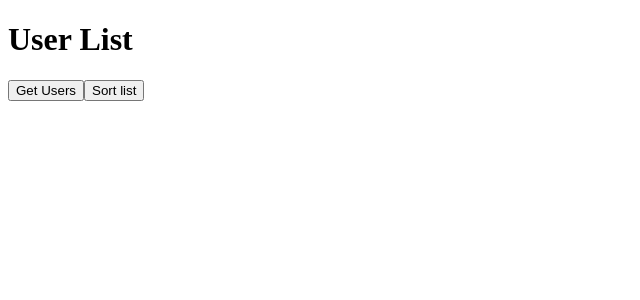
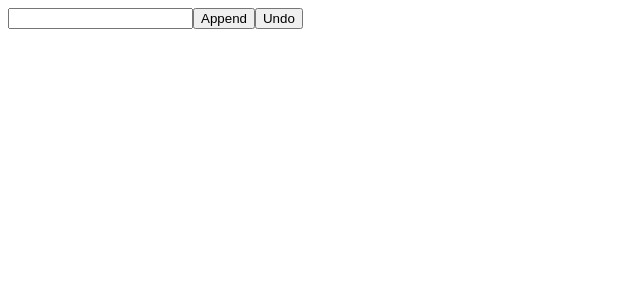
Before and after one commit to Arvind171219/react_mock, a React (Create React App) app: page / in a window 1280 px wide. Shown: the top 300 px of the page, without its empty margins (0-640 px from the left). Built offline with nearby package versions, Linux system fonts and the light colour scheme.

Commit message:
Appending String and Undo

```diff
--- a/src/App.js
+++ b/src/App.js
@@ -1,69 +1,32 @@
-import React,{useState} from "react";
+import React from "react";
+import { useState } from "react";
 
-const APIURL = "https://jsonplaceholder.typicode.com/users";
-function App() {
- const [userList, setUserList] = useState([]);
- const [originalUserList, setOriginalUserList] = useState([]);
- const [sortlevel, setSortlevel] = useState('');
-  const getUsers = async () => {
-    const response = await fetch(APIURL);
-    const data = await response.json();
-    // console.log(data, typeof data);
-    const users = [];
-    for(let i = 0; i < data.length; i++){
-      users.push(data[i]);
-    }
-    setUserList(users);
-    setOriginalUserList(users);
-    setSortlevel("1");
-    //write code here
-    //render the list of users
+export default function App() {
+  const [data, setData] = useState("");
+  const [history, setHistory] = useState([]);
+
+  console.log(history, data);
+  function handleAppend(e) {
+    setData(e.target.value);
   }
-  const sortList = () => {
-      //write code here
-      // sort the user list by name's length
-      // on first click list will sorted in assending order
-      if(sortlevel === '1'){
-        const userNameinAssending = userList.sort((a,b)=> a.name.length - b.name.length);
-        setUserList(userNameinAssending);
-        console.log(originalUserList);
-        setSortlevel('2');
-      }
-      // on second click list will be sorted in descending order
-      if(sortlevel === '2'){
-        const userNameinDescendingOrder = userList.sort((a,b)=> b.name.length - a.name.length);
-        setUserList(userNameinDescendingOrder);
-        console.log(originalUserList);
-        setSortlevel('3');
-      }
-      // on third click default list will be rendered
-      if(sortlevel === '3'){
-        console.log(originalUserList);
-        setUserList(originalUserList);
-        setSortlevel('1');
-      }
-      // on fourth click again start form step 1
+  function ape() {
+    if (!data) return;
+    setHistory((hist) => [...hist, data]);
+    setData("");
+    // setVal(true);
   }
-
+  function und() {
+    setHistory([...history].slice(0, -1));
+    setData("");
+  }
   return (
-    <main>
-      <h1>User List</h1>
-      <div>
-        <button onClick={getUsers}>Get Users</button>
-        <button onClick={sortList}>Sort list </button>
-      </div>
-      <ul>
-        {/*render the list of the users */
-        sortlevel &&
-         userList.map((user) =>(
-           <li key = {user.id}>
-           {user.name}
-           </li>
-         ))
-        }
-      </ul>
-    </main>
-  )
+    <div>
+      <input type="text" value={data} onChange={handleAppend}></input>
+      <button onClick={ape}>Append</button>
+      <button onClick={und}>Undo</button>
+      {history.map((item) => (
+        <span>{item}</span>
+      ))}
+    </div>
+  );
 }
-
-export default App;
```
